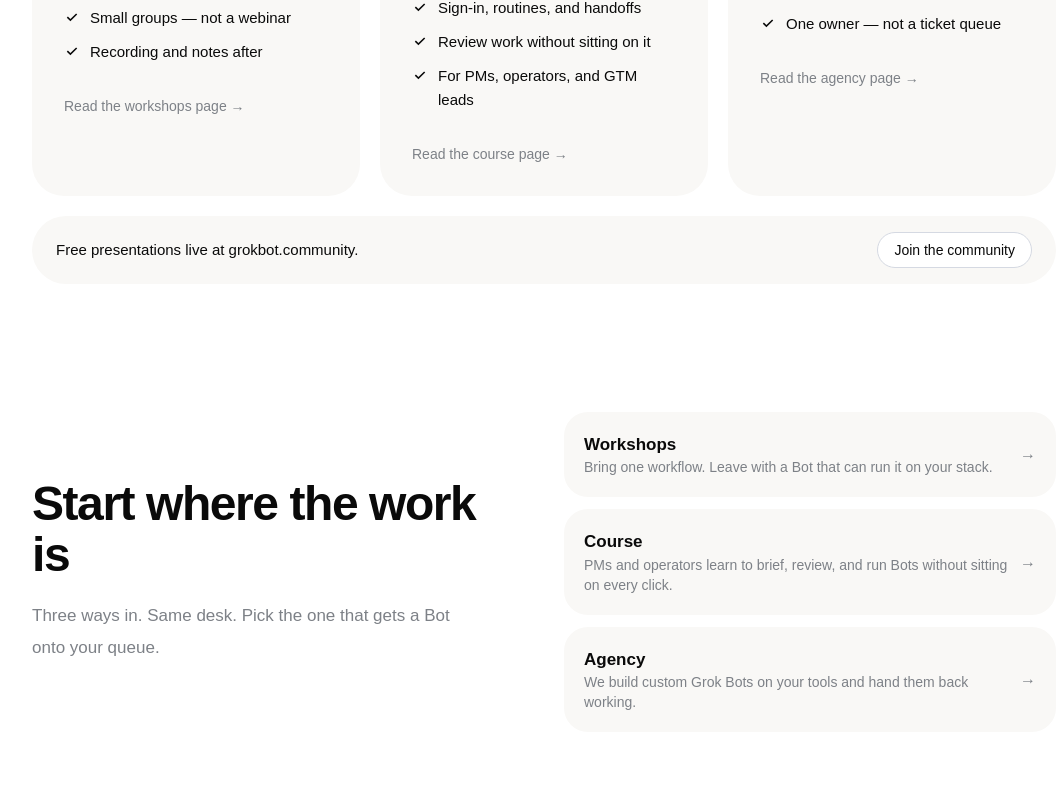
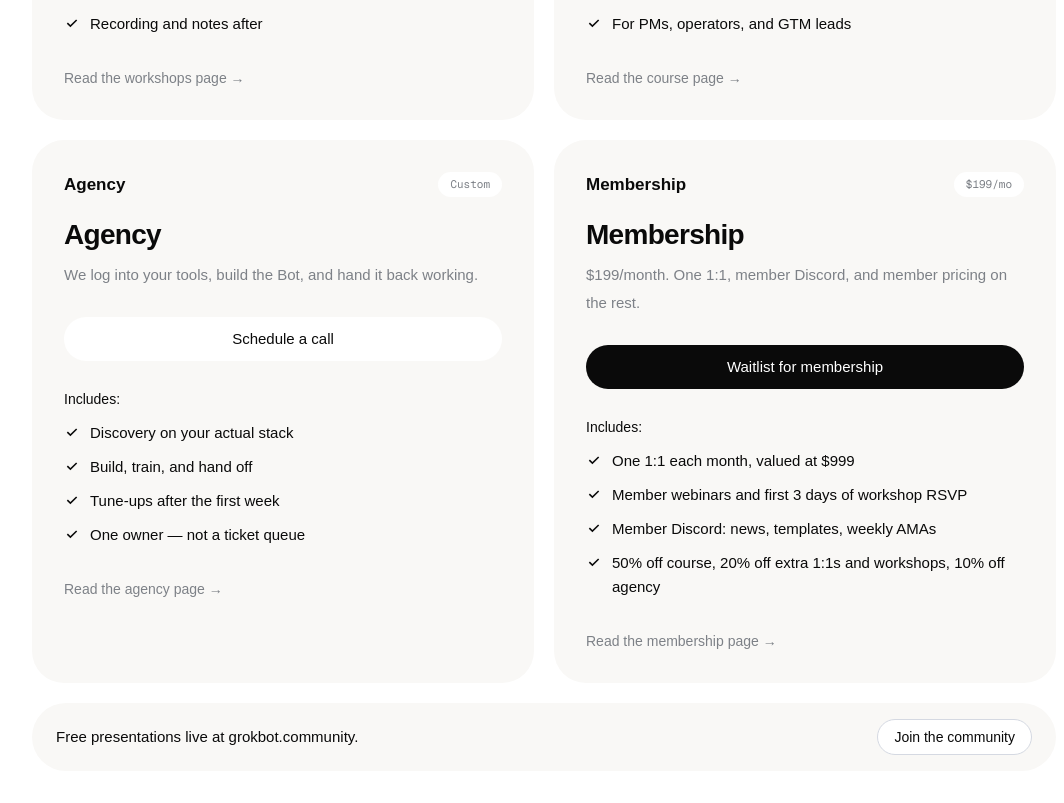
Before and after one commit to sntslol/bots-how, a Next.js app: page / in a window 1280 px wide. Shown: the part 2797-3600 px from the top of the page, without its empty margins (96-1160 px from the left). Built offline with nearby package versions, Linux system fonts and the light colour scheme; a web font is replaced by a local one.

Commit message:
feat: Membership as fourth homepage offer

```diff
--- a/app/page.tsx
+++ b/app/page.tsx
@@ -122,8 +122,7 @@ export default function HomePage() {
               Start where the work is
             </h2>
             <p className="mt-5 max-w-md text-[17px] leading-8 text-fog">
-              Three ways in. Same desk. Pick the one that gets a Bot onto your
-              queue.
+              Same desk. Pick the one that gets a Bot onto your queue.
             </p>
           </div>
           <div className="space-y-3">
@@ -142,6 +141,11 @@ export default function HomePage() {
                 href: "/agency",
                 title: "Agency",
                 meta: "We build custom Grok Bots on your tools and hand them back working.",
+              },
+              {
+                href: "/membership",
+                title: "Membership",
+                meta: "$199/month. One 1:1, member Discord, and member pricing on the rest.",
               },
             ].map((item) => (
               <Link
--- a/components/offer-cards.tsx
+++ b/components/offer-cards.tsx
@@ -1,12 +1,18 @@
 import Link from "next/link";
 import { buttonVariants } from "@/components/ui/button";
-import { offers } from "@/lib/site";
+import { homepageOffers } from "@/lib/site";
 import { cn } from "@/lib/utils";
+
+function ctaHref(id: string) {
+  if (id === "agency") return "/agency#schedule";
+  if (id === "membership") return "/membership";
+  return `/waitlist?offer=${id}`;
+}
 
 export function OfferCards() {
   return (
-    <div className="grid gap-5 lg:grid-cols-3">
-      {offers.map((offer) => (
+    <div className="grid gap-5 md:grid-cols-2">
+      {homepageOffers.map((offer) => (
         <article
           key={offer.id}
           className="flex flex-col rounded-[2rem] bg-ivory p-7 sm:p-8"
@@ -22,11 +28,7 @@ export function OfferCards() {
           </h3>
           <p className="mt-3 text-[15px] leading-7 text-fog">{offer.lede}</p>
           <Link
-            href={
-              offer.id === "agency"
-                ? "/agency#schedule"
-                : `/waitlist?offer=${offer.id}`
-            }
+            href={ctaHref(offer.id)}
             className={cn(
               buttonVariants({
                 variant: offer.id === "agency" ? "ivory" : "jet",
--- a/lib/site.ts
+++ b/lib/site.ts
@@ -57,9 +57,7 @@ export const offers = [
   },
 ] as const;
 
-export const waitlistChoices = [
-  ...offers,
-  {
+export const membership = {
   id: "membership" as const,
   href: "/membership",
   label: "Membership",
@@ -73,8 +71,11 @@ export const waitlistChoices = [
     "50% off course, 20% off extra 1:1s and workshops, 10% off agency",
   ],
   cta: "Waitlist for membership",
-  },
-] as const;
+} as const;
+
+export const homepageOffers = [...offers, membership] as const;
+
+export const waitlistChoices = [...offers, membership] as const;
 
 export type OfferId =
   | (typeof offers)[number]["id"]
```
Lines whose indentation alone changed are shown as unchanged.
